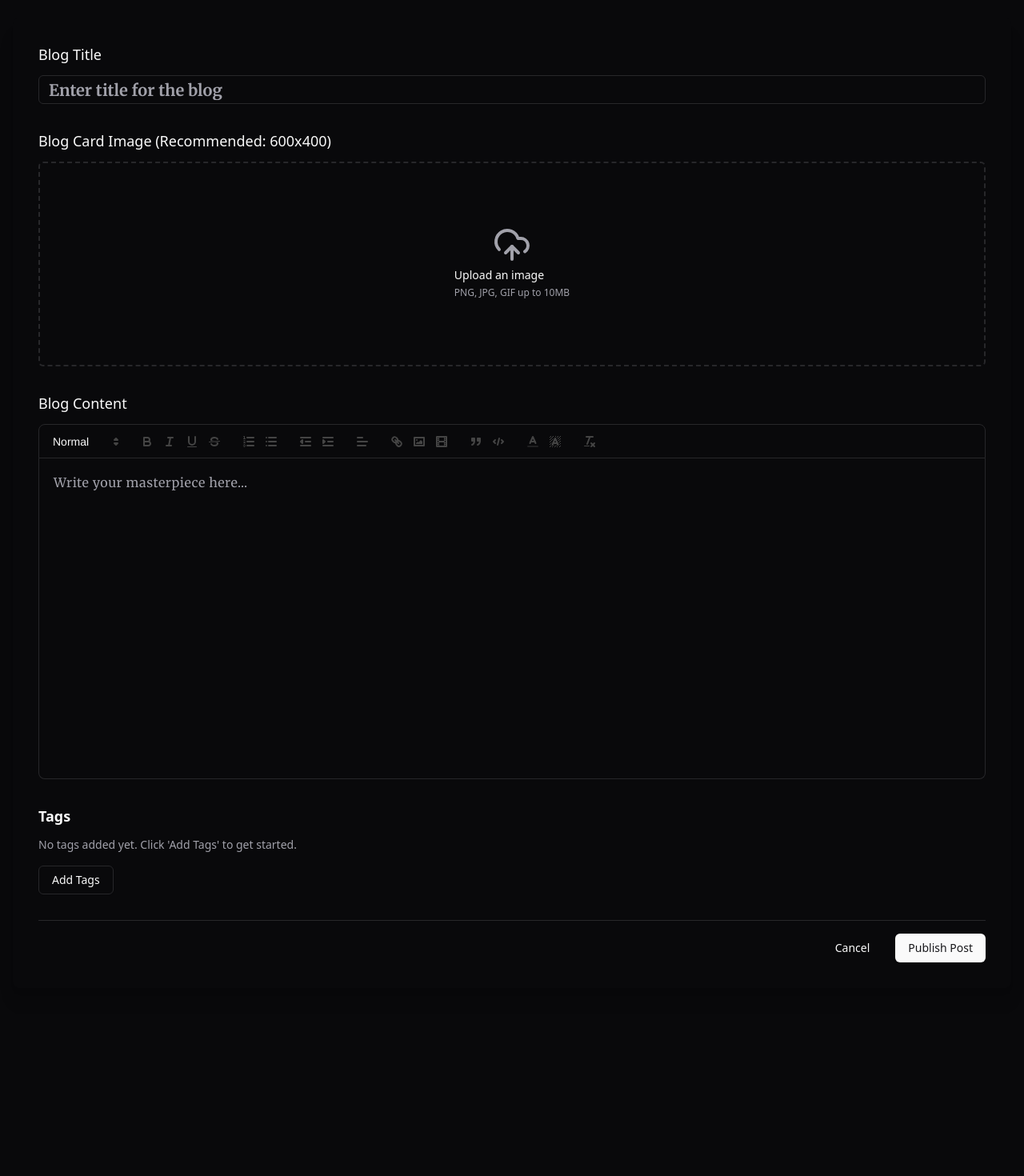
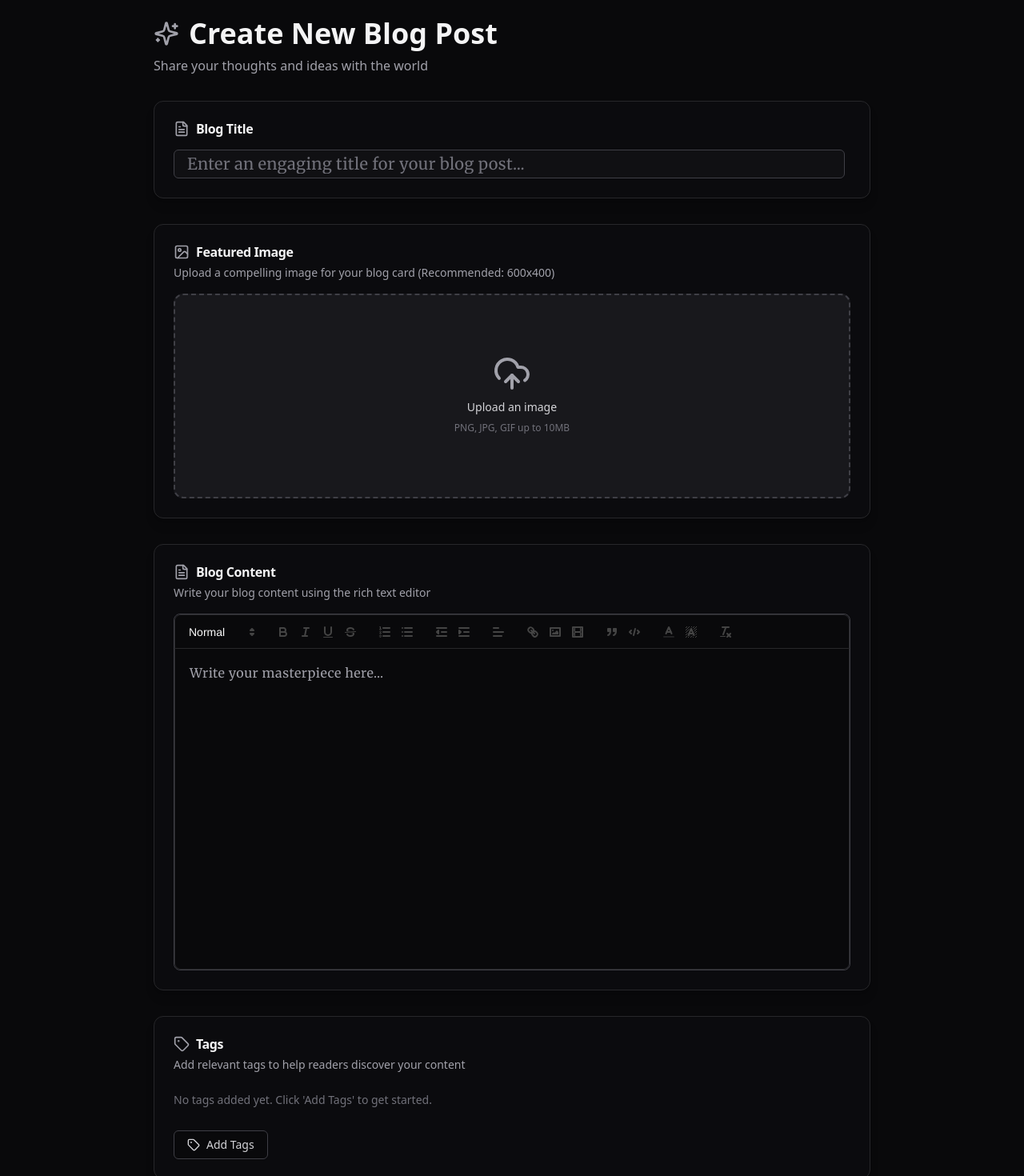
Before and after one commit to kunalPisolkar24/blogApp, a React (Vite) app in the folder frontend/: page /create-blog in a window 1280 px wide. Shown: the part 80-1550 px from the top of the page at 80% size. Before the commit the page ends 1347 px from the top, so only its background shows below. Built offline with nearby package versions, Linux system fonts and the light colour scheme.

Commit message:
updated creat blog ui

```diff
--- a/frontend/src/components/pages/CreateNewBlog.tsx
+++ b/frontend/src/components/pages/CreateNewBlog.tsx
@@ -1,13 +1,24 @@
-import React, { useState, useRef, useMemo } from "react";
+"use client";
+
+import type React from "react";
+import { useState, useRef, useMemo } from "react";
 import { useNavigate } from "react-router-dom";
 import axios from "axios";
-import { X, UploadCloud, Image as ImageIcon } from "lucide-react";
+import {
+  X,
+  UploadCloud,
+  ImageIcon,
+  FileText,
+  Tag,
+  Sparkles,
+} from "lucide-react";
 import ReactQuill from "react-quill";
 import "react-quill/dist/quill.snow.css";
 
 import { Button } from "@/components/ui/button";
 import { Input } from "@/components/ui/input";
 import { Badge } from "@/components/ui/badge";
+import { Card, CardContent, CardHeader, CardTitle } from "@/components/ui/card";
 import {
   Dialog,
   DialogContent,
@@ -18,9 +29,7 @@ import {
   DialogTrigger,
 } from "@/components/ui/dialog";
 import { toast } from "../../hooks/use-toast";
-import {
-  createPostSchema,
-} from "@kunalpisolkar24/blogapp-common";
+import { createPostSchema } from "@kunalpisolkar24/blogapp-common";
 import { StickyNavbar } from "../layouts";
 
 const CreateNewBlog: React.FC = () => {
@@ -300,55 +309,72 @@ const CreateNewBlog: React.FC = () => {
   };
 
   return (
-    <div>
+    <div className="min-h-screen bg-zinc-950">
       <StickyNavbar />
       <div className="container mx-auto px-4 mt-[70px] py-8">
-        <form
-          onSubmit={handleSubmit}
-          className="space-y-8 bg-card p-6 sm:p-8 rounded-lg shadow-xl"
-        >
-          <div>
-            <label
-              htmlFor="blogTitle"
-              className="block text-lg font-medium text-foreground mb-3"
-            >
+        <div className="max-w-4xl mx-auto">
+          {/* Header */}
+          <div className="mb-8">
+            <h1 className="text-3xl lg:text-4xl font-bold text-zinc-100 mb-2 flex items-center">
+              <Sparkles className="mr-3 h-8 w-8 text-zinc-400" />
+              Create New Blog Post
+            </h1>
+            <p className="text-zinc-400">
+              Share your thoughts and ideas with the world
+            </p>
+          </div>
+
+          <form onSubmit={handleSubmit} className="space-y-8">
+            {/* Title Section */}
+            <Card className="bg-zinc-900/20 border-zinc-800 shadow-lg">
+              <CardHeader className="pb-4">
+                <CardTitle className="text-zinc-100 flex items-center">
+                  <FileText className="mr-2 h-5 w-5 text-zinc-400" />
                   Blog Title
-            </label>
+                </CardTitle>
+              </CardHeader>
+              <CardContent>
                 <Input
                   id="blogTitle"
                   type="text"
-              placeholder="Enter title for the blog"
+                  placeholder="Enter an engaging title for your blog post..."
                   value={title}
                   onChange={(e) => setTitle(e.target.value)}
-              className="text-xl font-semibold p-3 blog-title-input"
+                  className="text-xl prose p-4 bg-zinc-800/20 border-zinc-700 text-zinc-100 placeholder:text-zinc-500 focus:border-zinc-500"
                   required
                 />
-          </div>
+              </CardContent>
+            </Card>
 
-          <div>
-            <label
-              htmlFor="cardImageUpload"
-              className="block text-lg font-medium text-foreground mb-3"
-            >
-              Blog Card Image (Recommended: 600x400)
-            </label>
+            {/* Card Image Section */}
+            <Card className="bg-zinc-900/20 border-zinc-800 shadow-lg">
+              <CardHeader className="pb-4">
+                <CardTitle className="text-zinc-100 flex items-center">
+                  <ImageIcon className="mr-2 h-5 w-5 text-zinc-400" />
+                  Featured Image
+                </CardTitle>
+                <p className="text-sm text-zinc-400">
+                  Upload a compelling image for your blog card (Recommended:
+                  600x400)
+                </p>
+              </CardHeader>
+              <CardContent>
                 <div
-              className="mt-2 flex justify-center items-center px-6 pt-5 pb-6 border-2 border-dashed rounded-md cursor-pointer h-64"
-              style={{ borderColor: "hsl(var(--border))" }}
+                  className="flex justify-center items-center px-6 pt-5 pb-6 border-2 border-dashed border-zinc-700 rounded-xl cursor-pointer h-64 bg-zinc-800/50 hover:bg-zinc-800 transition-colors"
                   onClick={() => cardImageInputRef.current?.click()}
                 >
-              <div className="space-y-1 text-center">
+                  <div className="space-y-2 text-center">
                     {cardImagePreview ? (
                       <img
-                    src={cardImagePreview}
+                        src={cardImagePreview || "/placeholder.svg"}
                         alt="Card preview"
-                    className="mx-auto h-48 object-contain rounded-md"
+                        className="mx-auto h-48 object-contain rounded-lg"
                       />
                     ) : (
-                  <UploadCloud className="mx-auto h-12 w-12 text-muted-foreground" />
+                      <UploadCloud className="mx-auto h-12 w-12 text-zinc-400" />
                     )}
-                <div className="flex text-sm text-muted-foreground">
-                  <span className="relative rounded-md font-medium text-primary hover:text-primary-focus focus-within:outline-none focus-within:ring-2 focus-within:ring-offset-2 focus-within:ring-primary-focus">
+                    <div className="text-sm text-zinc-400">
+                      <span className="font-medium text-zinc-300 hover:text-zinc-100 transition-colors">
                         {cardImage ? "Change image" : "Upload an image"}
                       </span>
                       <input
@@ -362,45 +388,48 @@ const CreateNewBlog: React.FC = () => {
                       />
                     </div>
                     {!cardImagePreview && (
-                  <p className="text-xs text-muted-foreground">
+                      <p className="text-xs text-zinc-500">
                         PNG, JPG, GIF up to 10MB
                       </p>
                     )}
                     {cardImage && (
-                  <p className="text-xs text-muted-foreground mt-1">
+                      <p className="text-xs text-zinc-400 mt-1">
                         {cardImage.name}
                       </p>
                     )}
                   </div>
                 </div>
                 {cardImageUrl && (
-              <div className="mt-2 text-xs text-green-500 flex items-center">
-                <ImageIcon size={14} className="mr-1" /> Image uploaded:{" "}
-                <a
-                  href={cardImageUrl}
-                  target="_blank"
-                  rel="noopener noreferrer"
-                  className="underline ml-1 truncate max-w-[200px]"
-                >
-                  {cardImageUrl}
-                </a>
+                  <div className="mt-3 p-3 bg-green-900/20 border border-green-800/50 rounded-lg">
+                    <div className="text-sm text-green-300 flex items-center">
+                      <ImageIcon size={16} className="mr-2" />
+                      Image uploaded successfully
+                    </div>
                   </div>
                 )}
                 {isUploadingCardImage && (
-              <p className="text-sm text-primary mt-2">
+                  <div className="mt-3 p-3 bg-zinc-800 border border-zinc-700 rounded-lg">
+                    <p className="text-sm text-zinc-300">
                       Uploading card image...
                     </p>
+                  </div>
                 )}
-          </div>
+              </CardContent>
+            </Card>
 
-          <div>
-            <label
-              htmlFor="blogContent"
-              className="block text-lg font-medium text-foreground mb-3"
-            >
+            {/* Content Section */}
+            <Card className="bg-zinc-900/20 border-zinc-800 shadow-lg">
+              <CardHeader className="pb-4">
+                <CardTitle className="text-zinc-100 flex items-center">
+                  <FileText className="mr-2 h-5 w-5 text-zinc-400" />
                   Blog Content
-            </label>
-            <div className="blog-content-editor-wrapper rounded-md">
+                </CardTitle>
+                <p className="text-sm text-zinc-400">
+                  Write your blog content using the rich text editor
+                </p>
+              </CardHeader>
+              <CardContent>
+                <div className="blog-content-editor-wrapper rounded-lg overflow-hidden border border-zinc-700">
                   <ReactQuill
                     ref={quillRef}
                     theme="snow"
@@ -413,23 +442,34 @@ const CreateNewBlog: React.FC = () => {
                     bounds={".blog-content-editor-wrapper"}
                   />
                 </div>
-          </div>
+              </CardContent>
+            </Card>
 
-          <div>
-            <h3 className="text-lg font-semibold mb-3">Tags</h3>
-            <div className="flex flex-wrap gap-2 mb-4">
+            {/* Tags Section */}
+            <Card className="bg-zinc-900/20 border-zinc-800 shadow-lg">
+              <CardHeader className="pb-4">
+                <CardTitle className="text-zinc-100 flex items-center">
+                  <Tag className="mr-2 h-5 w-5 text-zinc-400" />
+                  Tags
+                </CardTitle>
+                <p className="text-sm text-zinc-400">
+                  Add relevant tags to help readers discover your content
+                </p>
+              </CardHeader>
+              <CardContent>
+                <div className="flex flex-wrap gap-2 mb-4 min-h-[2.5rem]">
                   {tags.length > 0 ? (
                     tags.map((tag) => (
                       <Badge
                         key={tag}
                         variant="secondary"
-                    className="px-3 py-1.5 text-sm"
+                        className="px-3 py-1.5 text-sm bg-zinc-800 text-zinc-300 border-zinc-700 hover:bg-zinc-700"
                       >
                         {tag}
                         <button
                           type="button"
                           onClick={() => handleRemoveTag(tag)}
-                      className="ml-2 text-muted-foreground hover:text-destructive transition-colors"
+                          className="ml-2 text-zinc-400 hover:text-red-400 transition-colors"
                           aria-label={`Remove ${tag} tag`}
                         >
                           <X size={14} />
@@ -437,21 +477,29 @@ const CreateNewBlog: React.FC = () => {
                       </Badge>
                     ))
                   ) : (
-                <p className="text-sm text-muted-foreground">
+                    <p className="text-sm text-zinc-500 py-2">
                       No tags added yet. Click 'Add Tags' to get started.
                     </p>
                   )}
                 </div>
                 <Dialog open={isDialogOpen} onOpenChange={setIsDialogOpen}>
                   <DialogTrigger asChild>
-                <Button variant="outline">Add Tags</Button>
+                    <Button
+                      variant="outline"
+                      className="border-zinc-700 text-zinc-300 hover:bg-zinc-800"
+                    >
+                      <Tag className="mr-2 h-4 w-4" />
+                      Add Tags
+                    </Button>
                   </DialogTrigger>
-              <DialogContent className="sm:max-w-[425px]">
+                  <DialogContent className="sm:max-w-[425px] bg-zinc-950 border-zinc-800">
                     <DialogHeader>
-                  <DialogTitle>Add a new tag</DialogTitle>
-                  <DialogDescription>
-                    Enter a new tag for your blog post. Click add when you're
-                    done.
+                      <DialogTitle className="text-zinc-100">
+                        Add a new tag
+                      </DialogTitle>
+                      <DialogDescription className="text-zinc-400">
+                        Enter a new tag for your blog post. Click add when
+                        you're done.
                       </DialogDescription>
                     </DialogHeader>
                     <div className="grid gap-4 py-4">
@@ -459,6 +507,7 @@ const CreateNewBlog: React.FC = () => {
                         placeholder="Enter tag name"
                         value={newTag}
                         onChange={(e) => setNewTag(e.target.value)}
+                        className="bg-zinc-900 border-zinc-700 text-zinc-100 placeholder:text-zinc-500"
                         onKeyDown={(e) => {
                           if (e.key === "Enter") {
                             e.preventDefault();
@@ -471,6 +520,7 @@ const CreateNewBlog: React.FC = () => {
                       <Button
                         type="button"
                         variant="outline"
+                        className="border-zinc-700 text-zinc-300"
                         onClick={() => {
                           setIsDialogOpen(false);
                           setNewTag("");
@@ -478,23 +528,39 @@ const CreateNewBlog: React.FC = () => {
                       >
                         Cancel
                       </Button>
-                  <Button type="button" onClick={handleAddTag}>
+                      <Button
+                        type="button"
+                        onClick={handleAddTag}
+                        className="bg-zinc-300 hover:bg-zinc-400"
+                      >
                         Add Tag
                       </Button>
                     </DialogFooter>
                   </DialogContent>
                 </Dialog>
-          </div>
+              </CardContent>
+            </Card>
 
-          <div className="flex justify-end space-x-4 pt-4 border-t border-border mt-8">
-            <Button type="button" variant="ghost" onClick={handleCancel}>
+            {/* Action Buttons */}
+            <div className="flex flex-col sm:flex-row justify-end gap-4 pt-6 border-t border-zinc-800">
+              <Button
+                type="button"
+                variant="outline"
+                onClick={handleCancel}
+                className="border-zinc-700 text-zinc-300 hover:bg-zinc-800"
+              >
                 Cancel
               </Button>
-            <Button type="submit" disabled={isUploadingCardImage}>
-              Publish Post
+              <Button
+                type="submit"
+                disabled={isUploadingCardImage}
+                className="bg-zinc-300 hover:bg-zinc-400 text-zinc-900"
+              >
+                {isUploadingCardImage ? "Uploading..." : "Publish Post"}
               </Button>
             </div>
           </form>
+        </div>
       </div>
     </div>
   );
```
Lines whose indentation alone changed are shown as unchanged.
